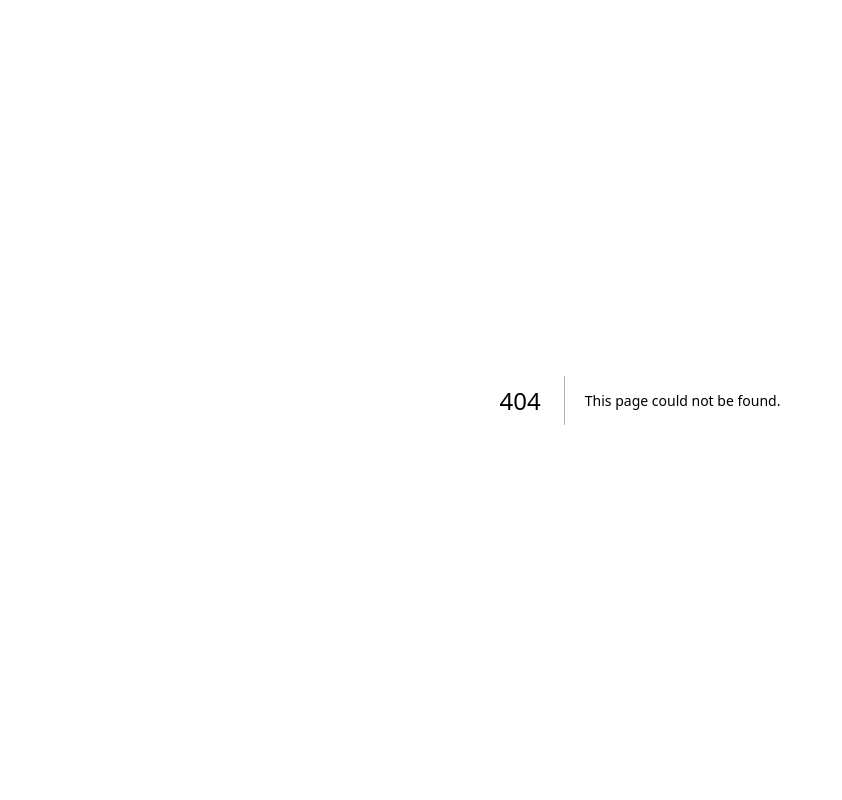
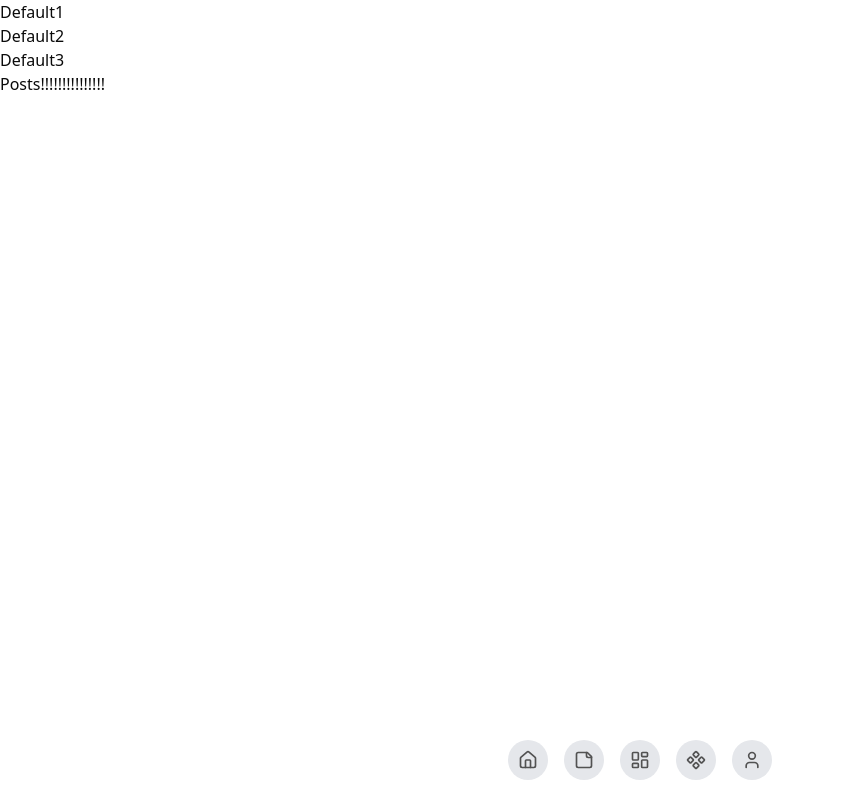
Before and after one commit to Hansungsil/ribo-mini-front, a Next.js app: page /posts/1 in a window 1280 px wide. Before the commit this address had no page. Shown: the whole page, without its empty margins (0-842 px from the left). Built offline with nearby package versions, Linux system fonts and the light colour scheme.

Commit message:
feat: [6] posts layout, slug page 추가

```diff
--- /dev/null
+++ b/src/app/(routes)/posts/[slug]/page.tsx
@@ -0,0 +1,7 @@
+import PostsContainer from "@/containers/posts";
+
+const PostsSlugPage = () => {
+  return <PostsContainer />;
+};
+
+export default PostsSlugPage;
--- /dev/null
+++ b/src/app/(routes)/posts/layout.tsx
@@ -0,0 +1,10 @@
+import NavPosts from "@/components/nav/NavPosts";
+
+const PostsLayout = ({ children }: { children: React.ReactNode }) => {
+  return <>
+    <NavPosts />
+    {children}
+  </>;
+};
+
+export default PostsLayout;
```
